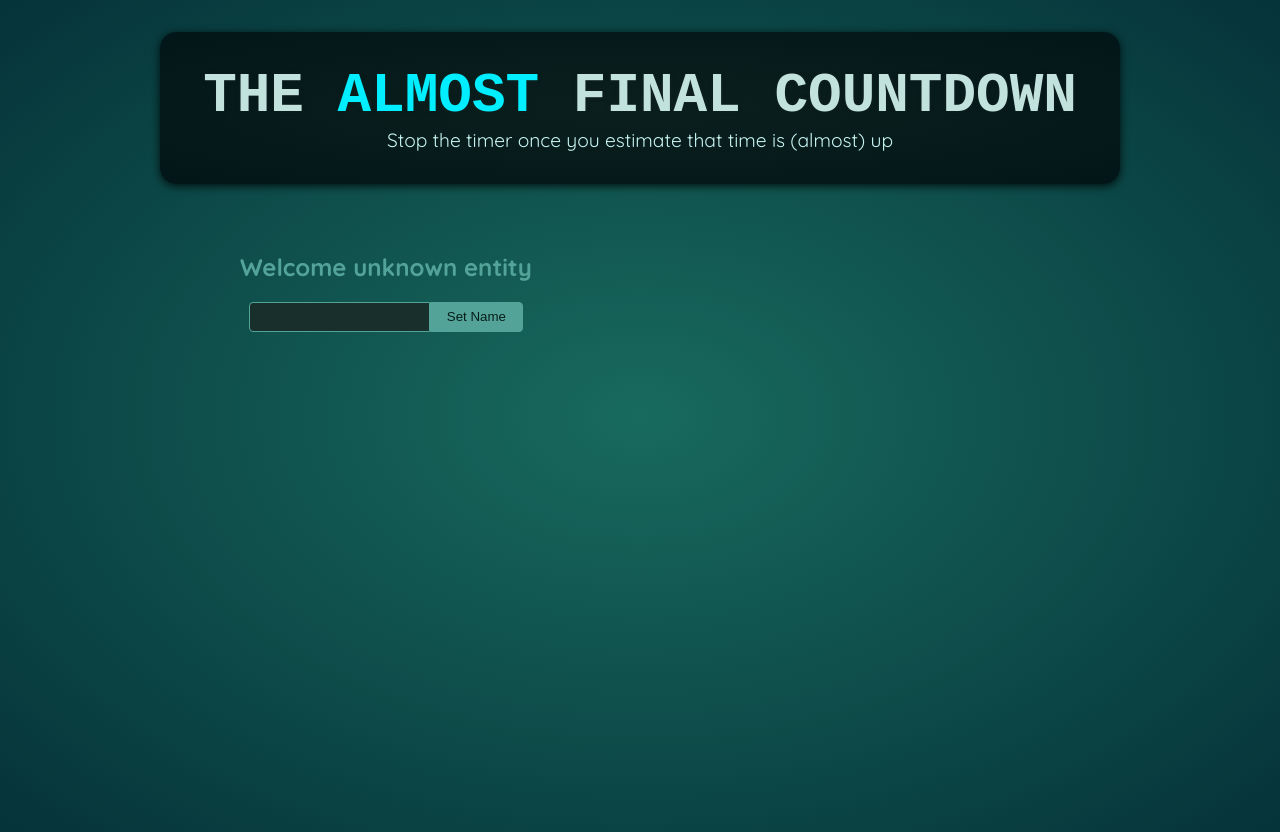
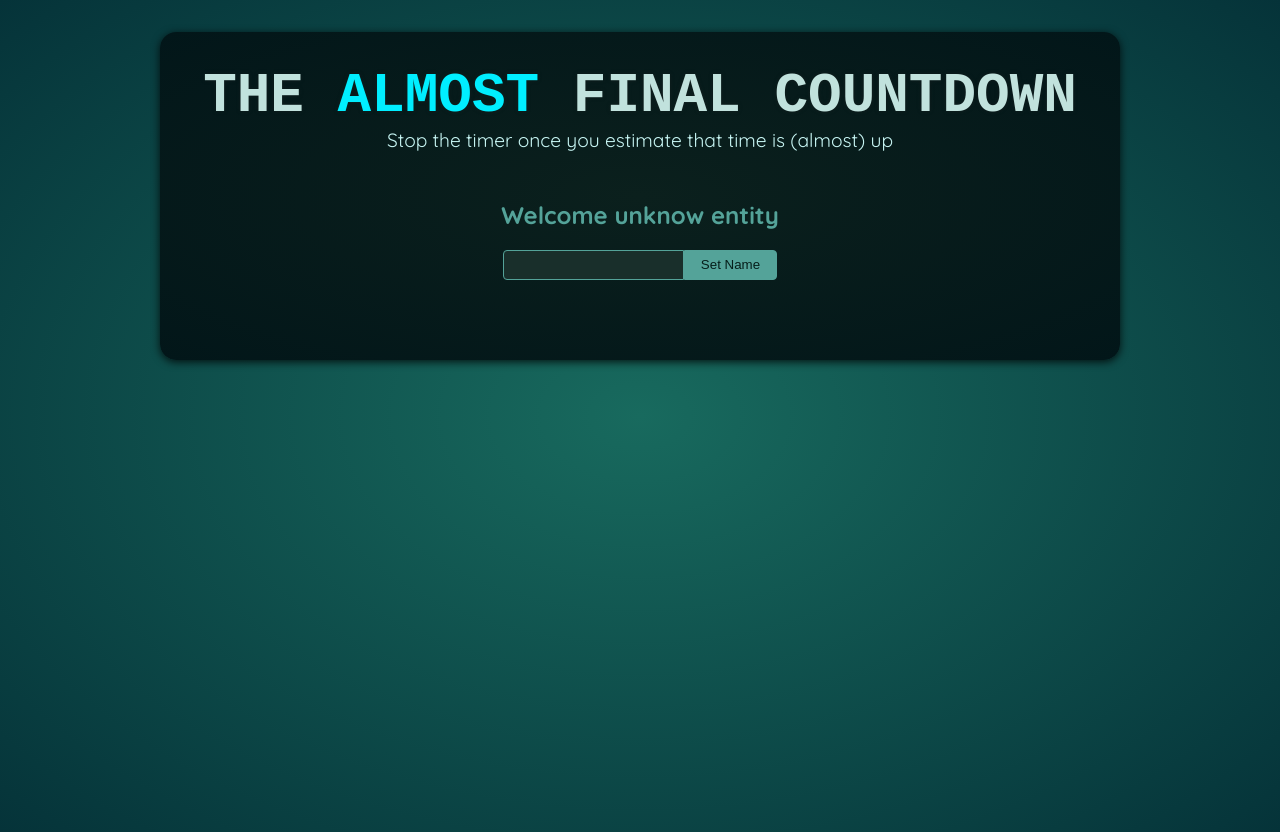
Before and after one commit to OllaWilk/stop-the-timer, a React (Create React App) app: page / in a window 1280 px wide. Built offline with nearby package versions, Linux system fonts and the light colour scheme; a web font is replaced by a local one.

Commit message:
feat: fix bug - improve player name handling with useRef
Refactored the Player component to use useRef instead of useState for input handling. This prevents unnecessary re-renders when typing and improves performance.

```diff
--- a/public/index.html
+++ b/public/index.html
@@ -19,8 +19,8 @@
       <h1>The <em>Almost</em> Final Countdown</h1>
       <p>Stop the timer once you estimate that time is (almost) up</p>
     </header>
+    <div id="root"></div>
   </div>
-  <div id="root"></div>
 
 </body>
 
--- a/src/components/Player/Player.jsx
+++ b/src/components/Player/Player.jsx
@@ -1,12 +1,21 @@
+import { useRef, useState } from 'react';
 import './Player.css';
 
 export function Player() {
+  const playerName = useRef();
+
+  const [enteredPlayerName, setEnteredPlayerName] = useState(null);
+
+  const handleClick = () => {
+    setEnteredPlayerName(playerName.current.value);
+  };
+
   return (
     <section id='player'>
-      <h2>Welcome unknown entity</h2>
+      <h2>Welcome {enteredPlayerName ?? 'unknow entity'}</h2>
       <p>
-        <input type='text' />
-        <button>Set Name</button>
+        <input ref={playerName} type='text' />
+        <button onClick={handleClick}>Set Name</button>
       </p>
     </section>
   );
--- a/src/index.css
+++ b/src/index.css
@@ -51,7 +51,4 @@
 #challenges {
   max-width: 50rem;
   margin: 3rem auto;
-  display: flex;
-  flex-wrap: wrap;
-  gap: 2rem;
 }
```
